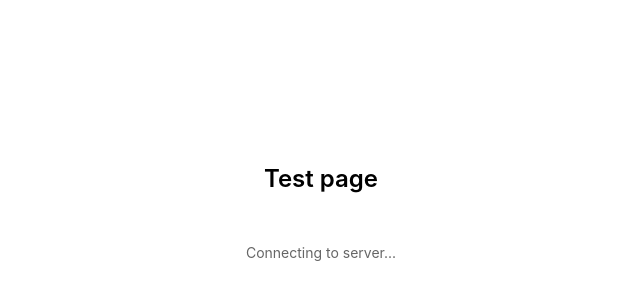
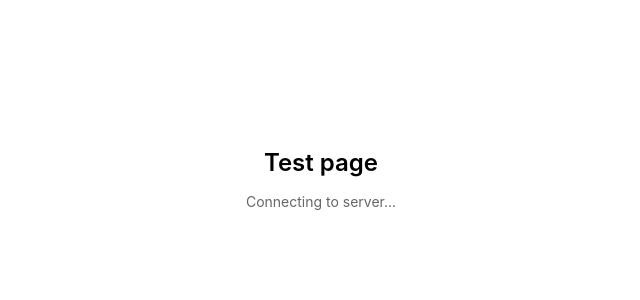
Before and after one commit to empaireinc/twa-template, a Next.js app: page /page1 in a window 1280 px wide. Shown: the part 160-460 px from the top of the page, without its empty margins (319-959 px from the left). Built offline with nearby package versions, Linux system fonts and the light colour scheme; no server answers.

Commit message:
fix styles

```diff
--- a/app/globals.css
+++ b/app/globals.css
@@ -40,28 +40,44 @@ body {
 
 .page-title__details {
   margin-top: 16px;
-  min-height: 72px; /* зарезервированное место под сообщения/активность */
+  display: grid;
+  grid-template-rows: 40px 56px;
+  row-gap: 8px;
+}
+
+.page-title__details--home {
+  grid-template-rows: 52px 72px;
+}
+
+.page-title__details--page1 {
+  grid-template-rows: 40px 56px;
+}
+
+.page-title__row {
+  min-height: 0;
   display: flex;
-  flex-direction: column;
+  align-items: flex-start;
   justify-content: center;
+  text-align: center;
+  width: 100%;
 }
 
 .greeting__auth-message {
-  margin-top: 20px;
+  margin-top: 0;
   font-size: 18px;
   font-weight: normal;
   color: var(--tg-theme-text-color, #000000);
 }
 
 .greeting__auth-error {
-  margin-top: 20px;
+  margin-top: 0;
   font-size: 18px;
   font-weight: normal;
   color: var(--tg-theme-hint-color, #c62828);
 }
 
 .greeting__activity {
-  margin-top: 16px;
+  margin-top: 0;
   font-size: 14px;
   font-weight: normal;
   color: var(--tg-theme-hint-color, #666666);
--- a/app/page.tsx
+++ b/app/page.tsx
@@ -56,7 +56,8 @@ export default function Home() {
     <div className="container">
       <div className="page-title">
         <h1>{t.greeting.title(nickname)}</h1>
-        <div className="page-title__details">
+        <div className="page-title__details page-title__details--home">
+          <div className="page-title__row">
             {authMessage && (
               <p className="greeting__auth-message">{authMessage}</p>
             )}
@@ -66,12 +67,15 @@ export default function Home() {
                 {authError}
               </p>
             )}
+          </div>
+          <div className="page-title__row">
             {registrationText && lastLoginText && (
               <div className="greeting__activity">
                 <p>{registrationText}</p>
                 <p>{lastLoginText}</p>
               </div>
             )}
+          </div>
         </div>
       </div>
       <CustomButton
--- a/app/page1/page.tsx
+++ b/app/page1/page.tsx
@@ -46,7 +46,8 @@ export default function Page1() {
     <div className="container">
       <div className="page-title">
         <h1>{t.page1.title}</h1>
-        <div className="page-title__details">
+        <div className="page-title__details page-title__details--page1">
+          <div className="page-title__row">
             {wsText && (
               <p
                 className={
@@ -59,6 +60,8 @@ export default function Page1() {
               </p>
             )}
           </div>
+          <div className="page-title__row" />
+        </div>
       </div>
     </div>
   );
```
Lines whose indentation alone changed are shown as unchanged.
